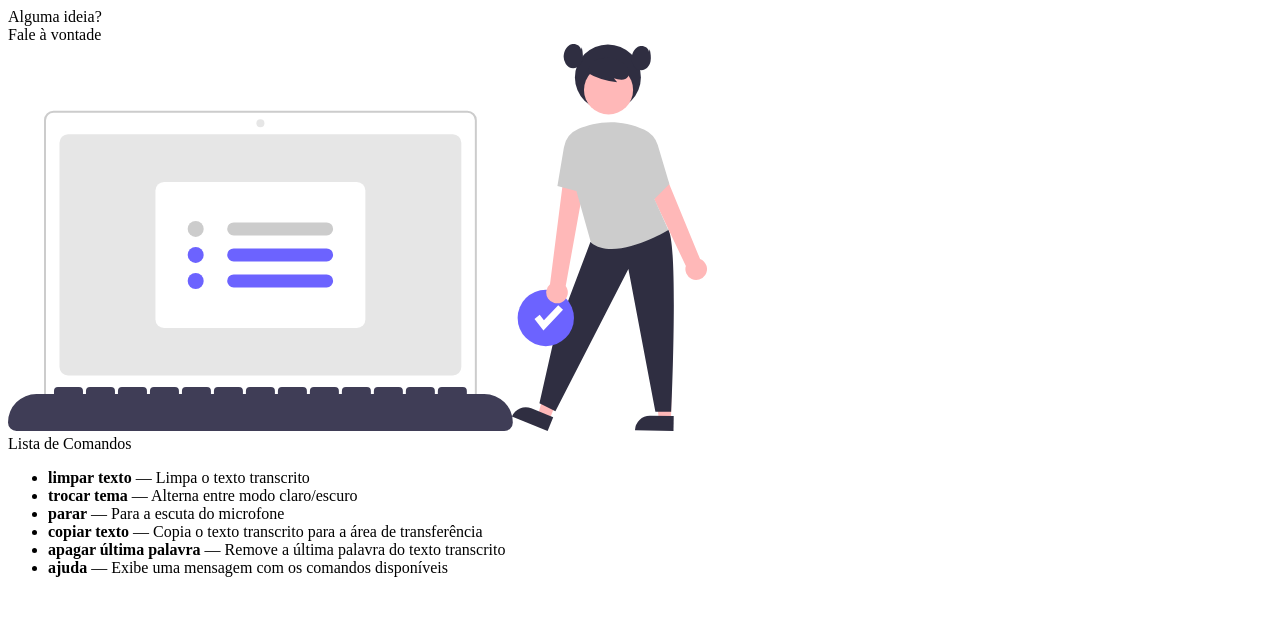
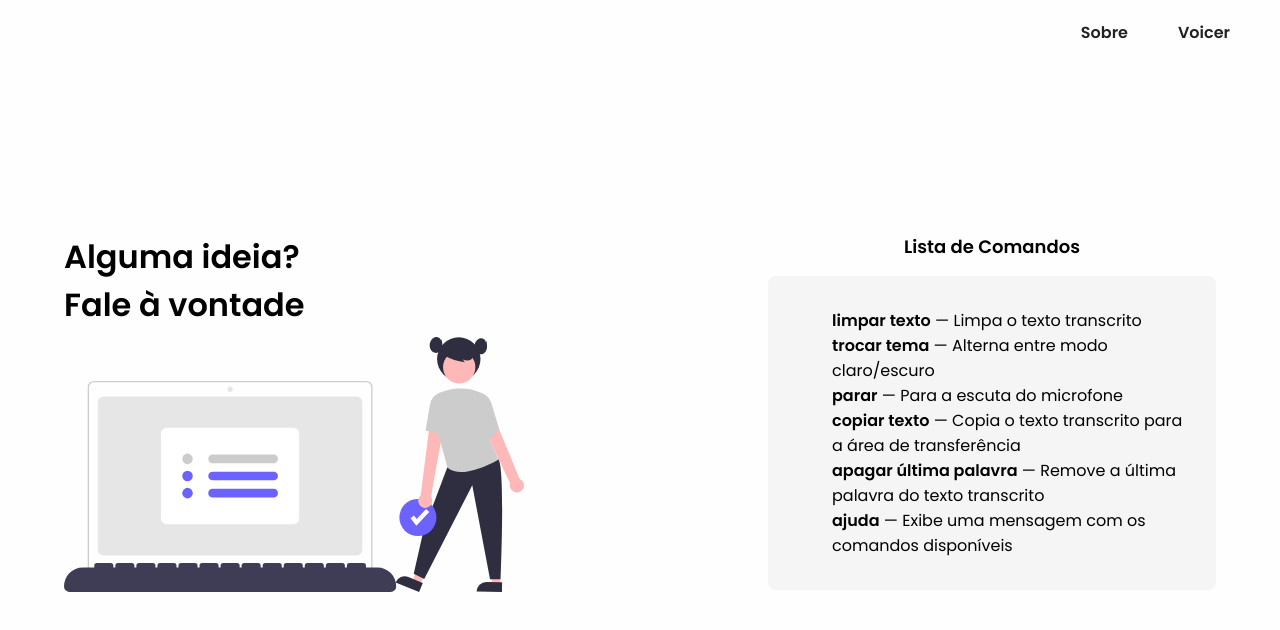
Before and after one commit to Gerencia-de-configuracao-e-mudancas/projeto-final-voicer, a plain HTML site: page Pages/comandos.html in a window 1280 px wide. Drawn offline with Linux system fonts and the light colour scheme.

Commit message:
Update comandos.html
revisão e atualização

```diff
--- a/Pages/comandos.html
+++ b/Pages/comandos.html
@@ -4,8 +4,14 @@
     <meta charset="UTF-8">
     <meta name="viewport" content="width=device-width, initial-scale=1.0">
     <title>Voicer - Lista de Comandos</title>
+    <link href="https://fonts.googleapis.com/css2?family=Poppins:wght@400;600&display=swap" rel="stylesheet">
+    <link rel="stylesheet" href="../CSS/comandos.css">
 </head>
 <body>
+    <nav>
+        <a href="sobre.html">Sobre</a>
+        <a href="../index.html">Voicer</a>
+    </nav>
     <div class="container">
         <div class="container_image">
             <div class="title">Alguma ideia?<br>Fale à vontade</div>
```
